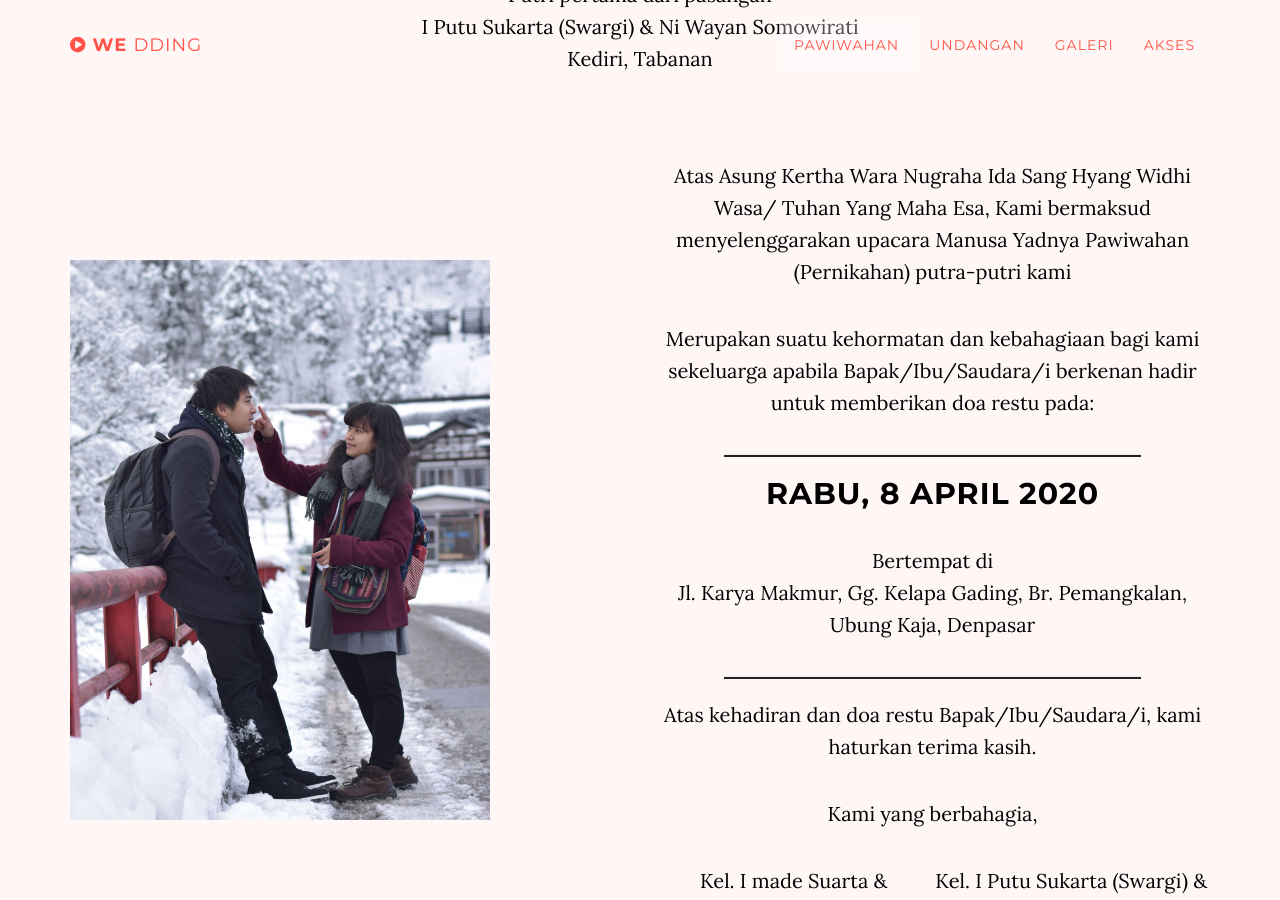
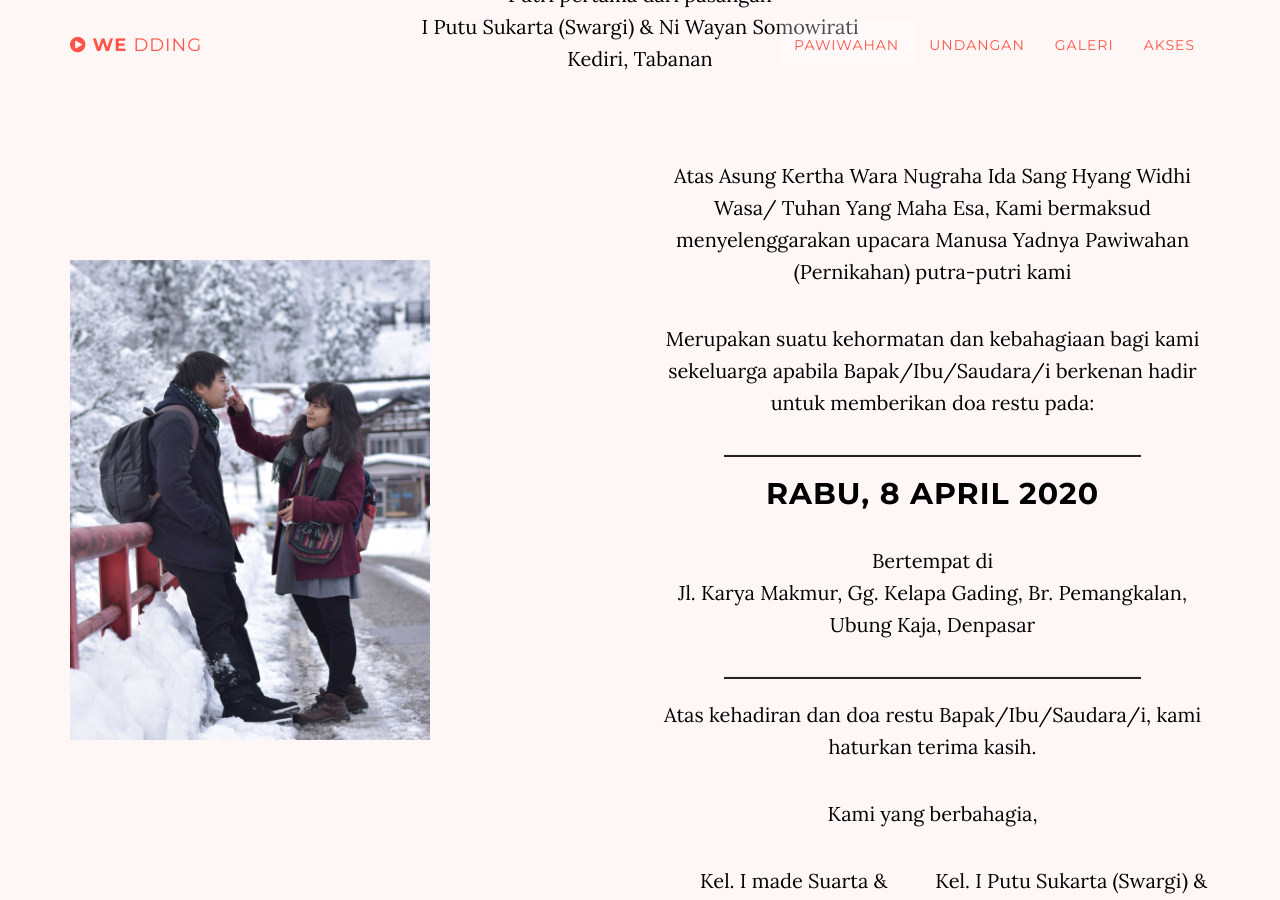
Before and after one commit to mwsatman/we_dding, a Jekyll site: the page built from index.html, in a window 1280 px wide and 900 px high, scrolled down 1439 px. Built offline with Jekyll 4.4.1, drawn with Linux system fonts in a browser that asks for light colours; nearby versions of some CDN libraries; library files that are not in the unit come from our copies.

Commit message:
Update invitation.html

```diff
--- a/_includes/invitation.html
+++ b/_includes/invitation.html
@@ -2,7 +2,7 @@
     <section id="invitation" class="container content-section text-center">
         <div class="row">
             <div class="col-lg-4 adjusted_img">
-                <img src="img/winter_cut.jpg" alt="" title="" width="420">
+                <img src="img/winter_cut.jpg" alt="" title="" width="360">
                 <h2></h2>
             </div>
             <div class="col-lg-6 col-lg-offset-2">
```
